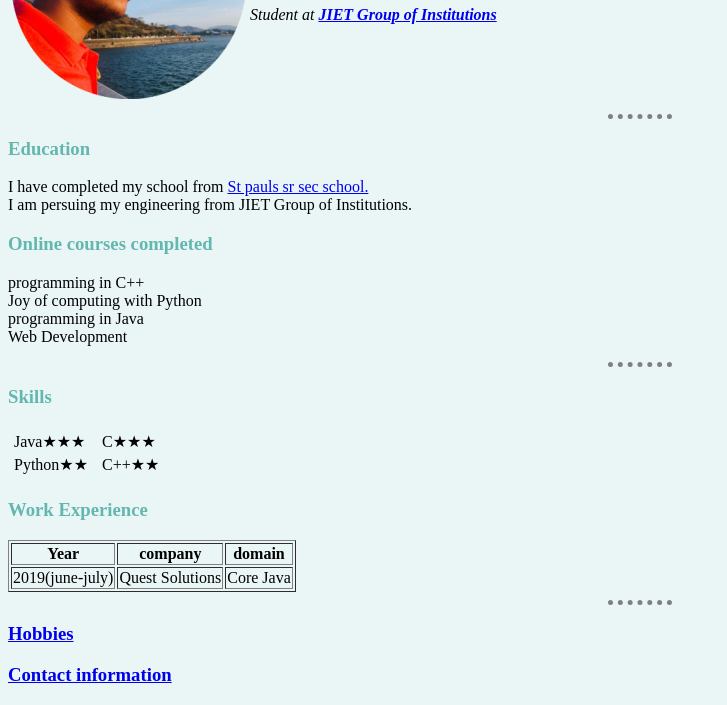
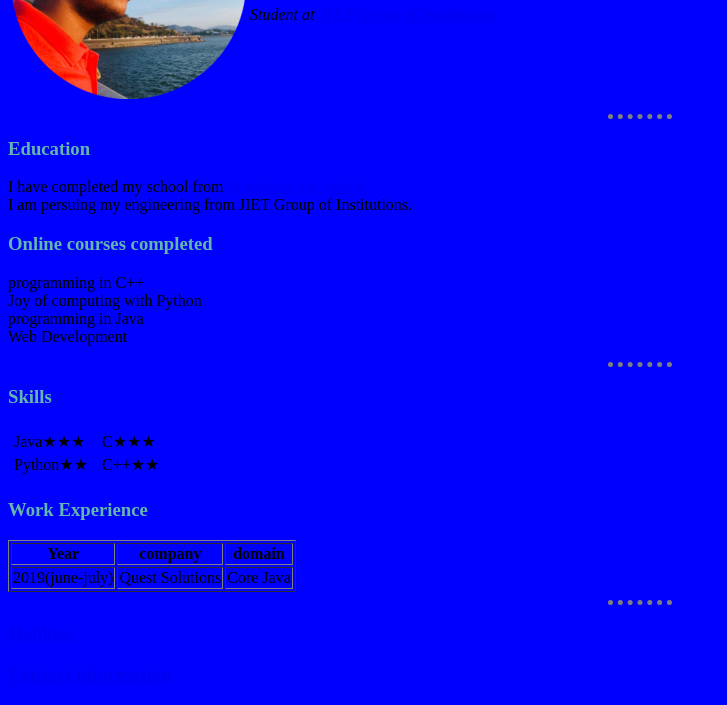
Before and after one commit to PawanKalla/website-cv, a plain HTML site: page index.html in a window 1280 px wide. Shown: the part 147-852 px from the top of the page, without its empty margins (0-727 px from the left). Drawn offline with Linux system fonts and the light colour scheme.

Commit message:
3rd commit

```diff
--- a/CSS/styles.css
+++ b/CSS/styles.css
@@ -1,5 +1,5 @@
 body {
-  background-color: #eaf6f6;
+  background-color: blue;
 }
 
 hr {
```
